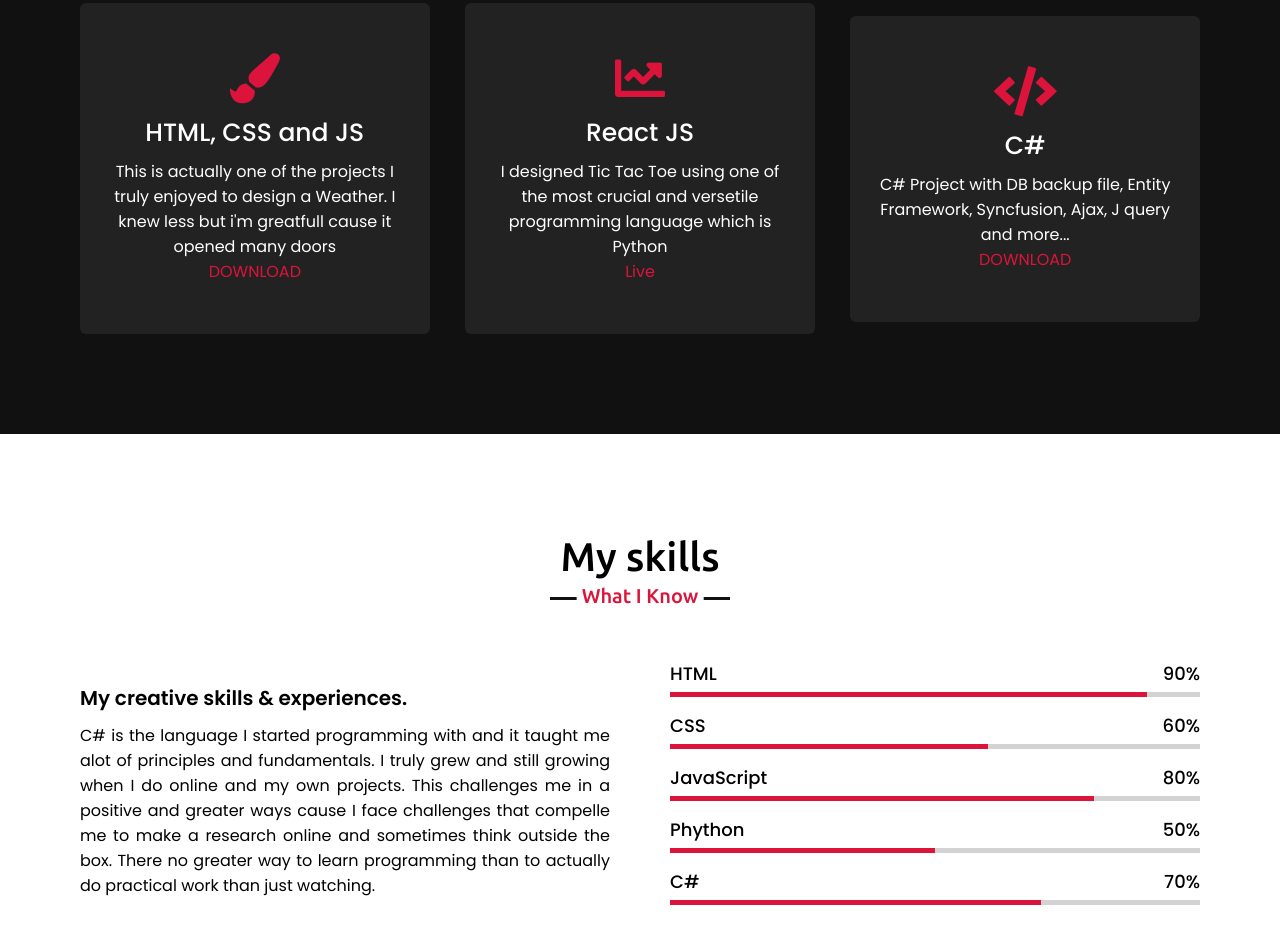
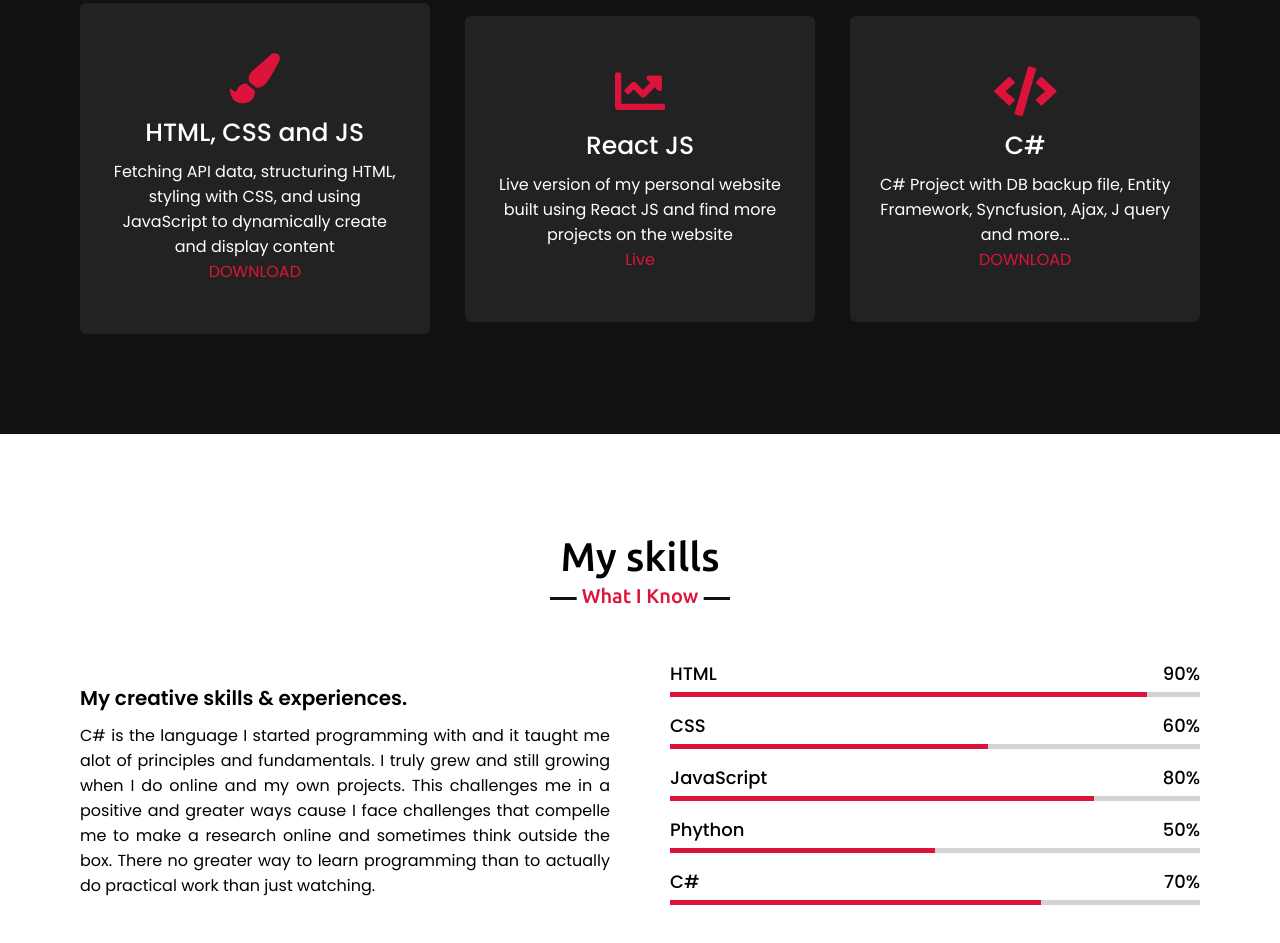
Before and after one commit to thabang077/Andile-Ramakgale-Personal-Website, a plain HTML site: page index.html in a window 1280 px wide. Shown: the part 1756-2699 px from the top of the page. Drawn offline with nearby package versions, Linux system fonts and the light colour scheme.

Commit message:
Update index.html
Adding more content

```diff
--- a/index.html
+++ b/index.html
@@ -88,8 +88,8 @@
                     <div class="box">
                         <i class="fas fa-paint-brush"></i>
                         <div class="text">HTML, CSS and JS</div>
-                        <p>This is actually one of the projects I truly enjoyed to design a Weather. I knew less but i'm greatfull cause it opened many doors</p>
-                        <a href="https://drive.google.com/file/d/1AqKXVrkCK-rkpqLepyC2rf8r7Qu9aubW/view?usp=sharing">DOWNLOAD</a>
+                        <p>Fetching API data, structuring HTML, styling with CSS, and using JavaScript to dynamically create and display content</p>
+                        <a href="https://thabang077.github.io/API-Rick-n-Morty/">DOWNLOAD</a>
 
                     </div>
                 </div>
@@ -97,7 +97,7 @@
                     <div class="box">
                         <i class="fas fa-chart-line"></i>
                         <div class="text">React JS</div>
-                        <p>I designed Tic Tac Toe using one of the most crucial and versetile programming language which is Python</p>
+                        <p>Live version of my personal website built using React JS and find more projects on the website</p>
                         <a href="https://andile-ramakgale-pf.netlify.app/">Live</a>
                     </div>
                 </div>
```
